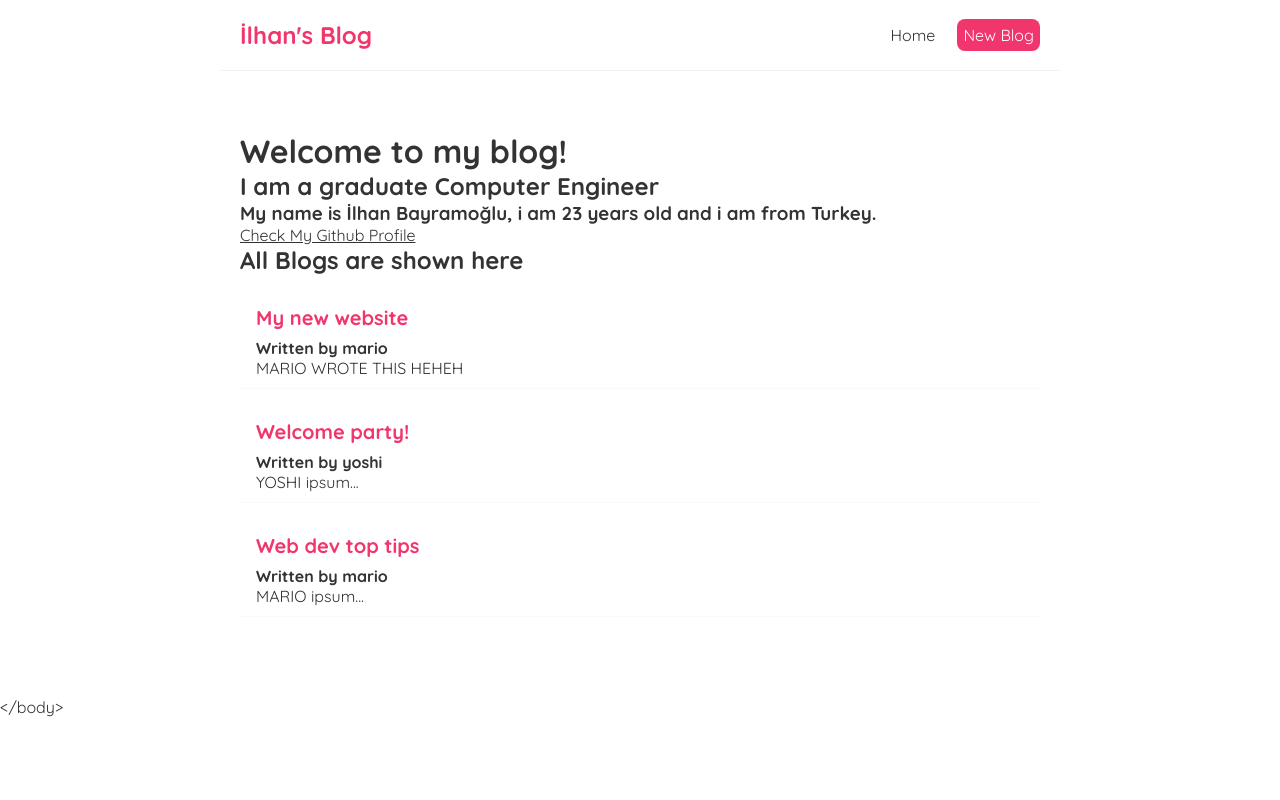
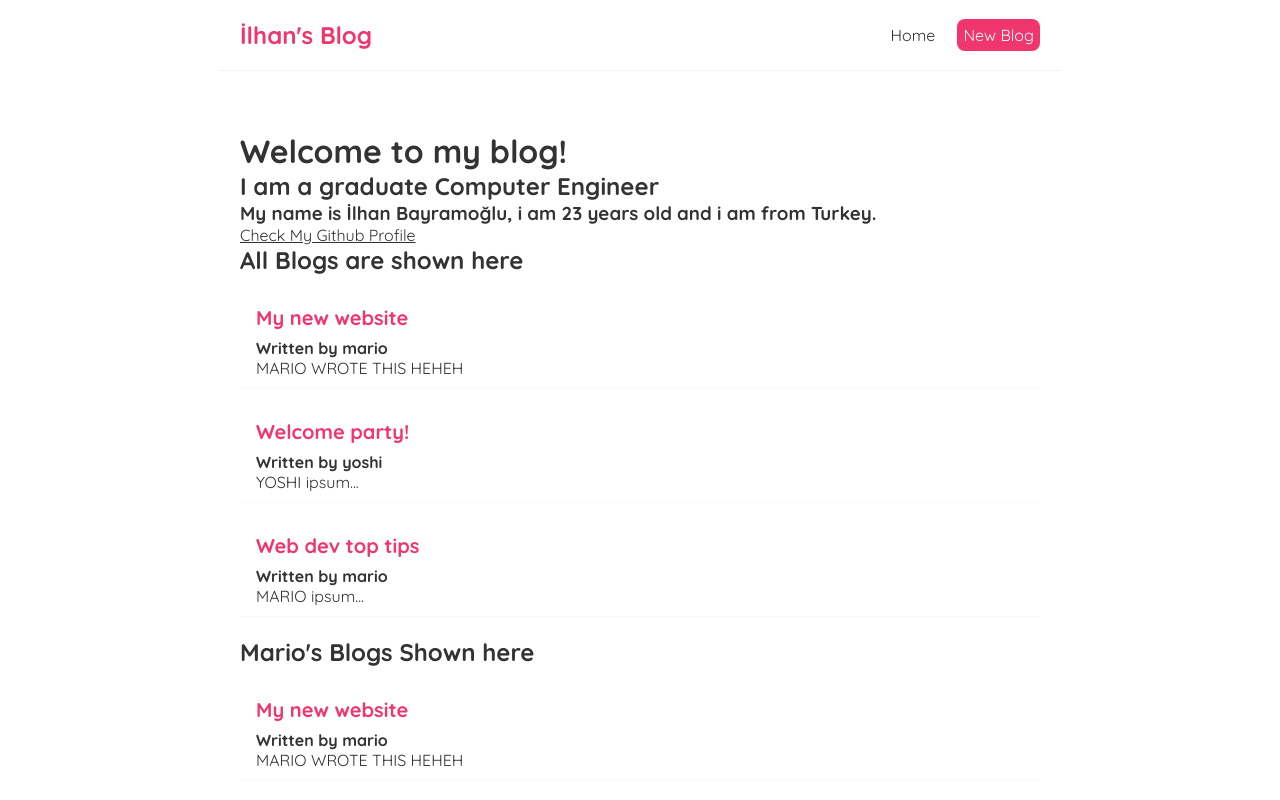
Before and after one commit to ilhan0909/ReactJs-Blog, a React (Create React App) app: page / in a window 1280 px wide. Shown: the top 800 px of the page. Built offline with nearby package versions, Linux system fonts and the light colour scheme.

Commit message:
reused component example

```diff
--- a/src/Home.js
+++ b/src/Home.js
@@ -30,6 +30,7 @@
         <h3>My name is {person.name}, i am {getAge("1998/06/25")} years old and i am from {person.country}.</h3>
         <a href={link}>Check My Github Profile</a>
             <BlogList blogs={blogs} title="All Blogs are shown here" />
+            <BlogList blogs={blogs.filter((blog) => blog.author == 'mario')} title="Mario's Blogs Shown here" />
         </div>
      );
 }
```
